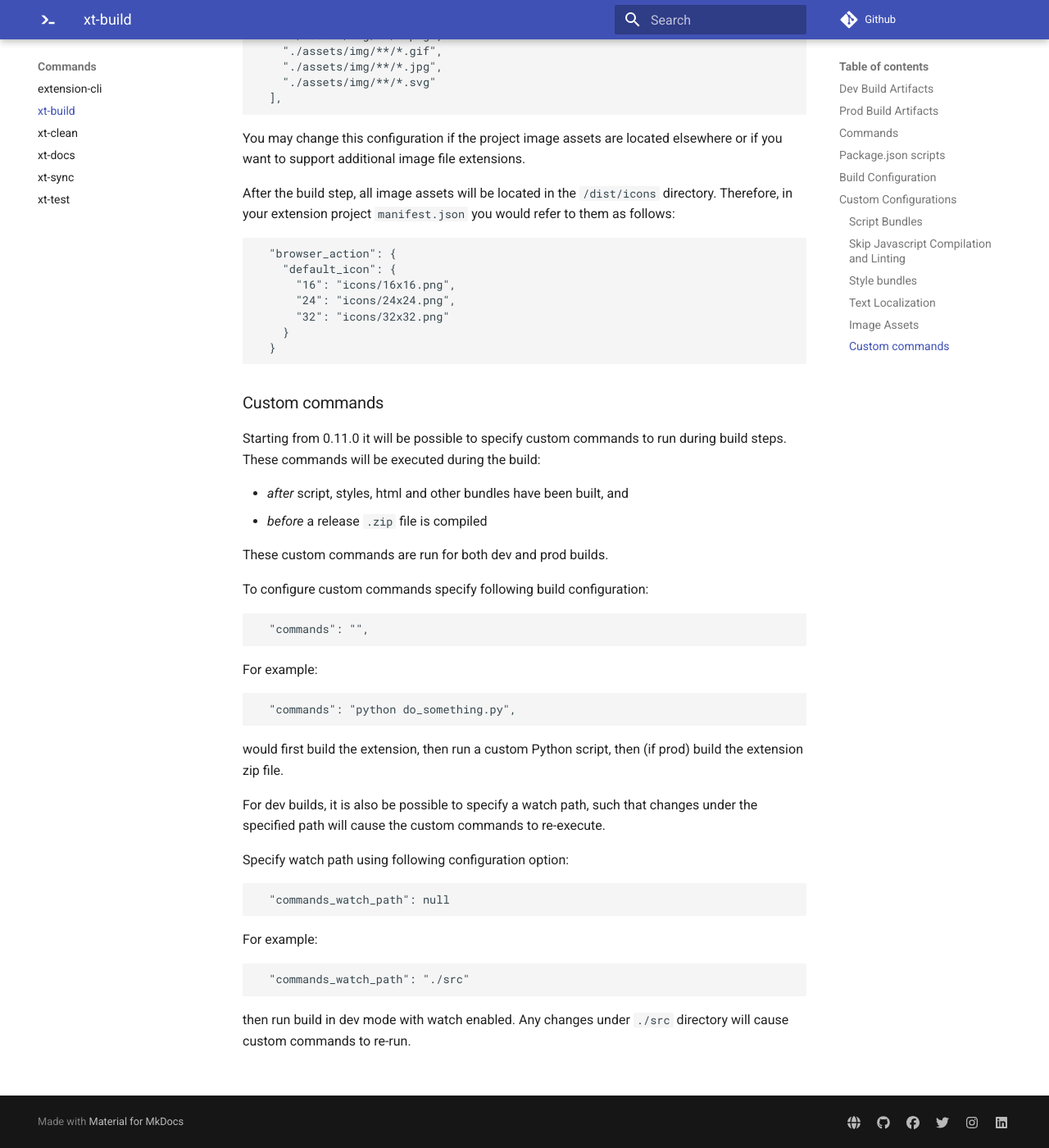
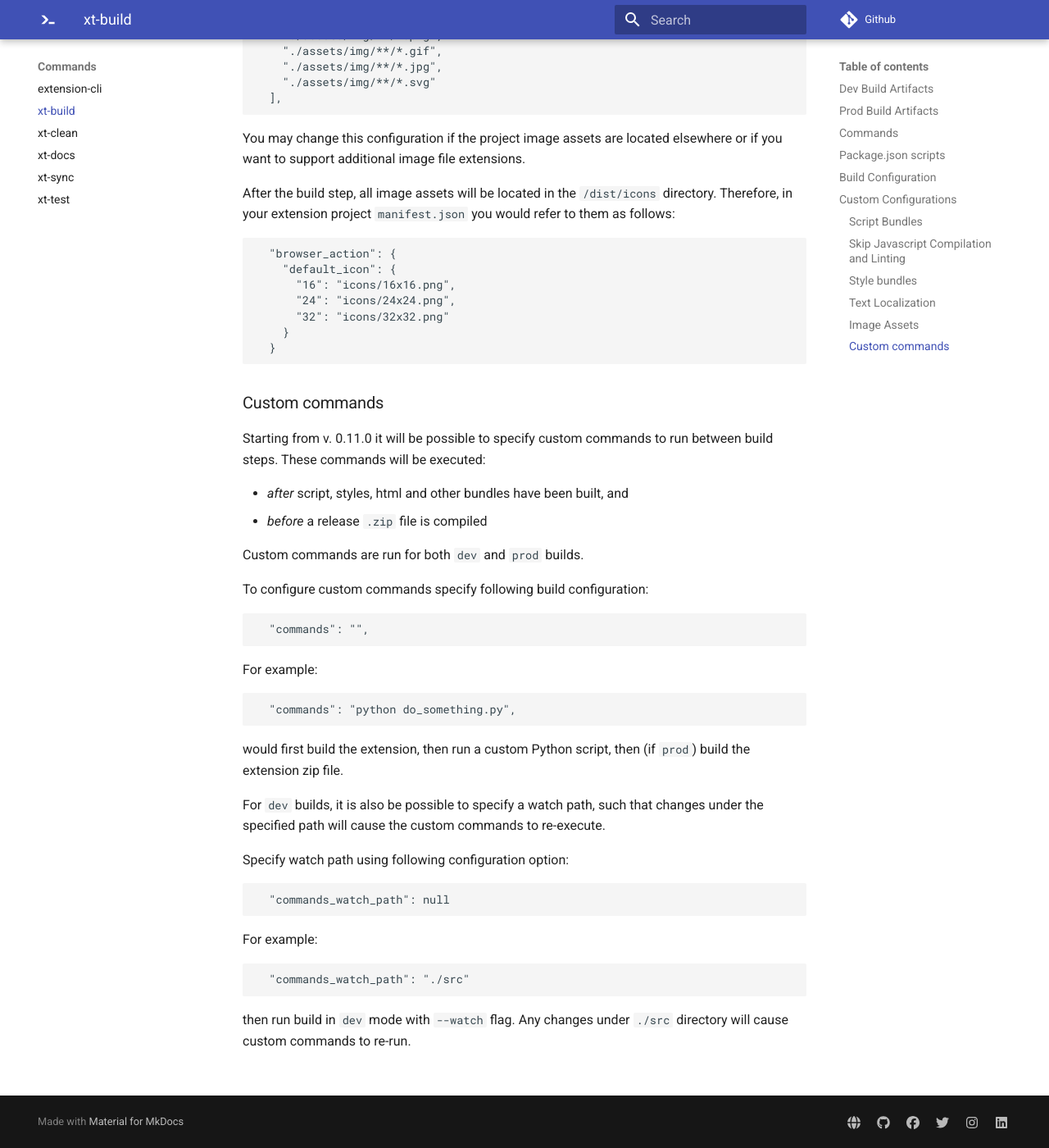
Before and after one commit to MobileFirstLLC/extension-cli, an MkDocs documentation site: the page built from guide/03-xt-build.md, in a window 1280 px wide and 1400 px high, scrolled down 6715 px. Shown: the whole window at 82% size. Built offline with MkDocs 1.6.1 and Material for MkDocs 9.7.7, drawn with Linux system fonts in a browser that asks for light colours; comment, search, counter and statistics services are not loaded; some of the changed text lies outside the part shown.

Commit message:
#18: update docs

````diff
--- a/guide/03-xt-build.md
+++ b/guide/03-xt-build.md
@@ -246,8 +246,8 @@ _build configuration:_
 
 ```
   "xtbuild": {
-      "locales_dir": "./my/custom/locales/path/",
-      "locales_list": ["en","fr","pl"]
+      "locales_list": ["en","fr","pl"],
+      "locales_dir": "./my/custom/locales/path/"
   }
 ```
 
@@ -297,13 +297,13 @@ Therefore, in your extension project `manifest.json` you would refer to them as
 
 ### Custom commands
 
-Starting from 0.11.0 it will be possible to specify custom commands to run during build steps. These commands will be
-executed during the build:
+Starting from v. 0.11.0 it will be possible to specify custom commands to run between build steps. These commands will be
+executed:
 
 - _after_ script, styles, html and other bundles have been built, and
 - _before_ a release `.zip` file is compiled
 
-These custom commands are run for both dev and prod builds.
+Custom commands are run for both `dev` and `prod` builds.
 
 To configure custom commands specify following build configuration:
 
@@ -317,9 +317,9 @@ For example:
   "commands": "python do_something.py",
 ```
 
-would first build the extension, then run a custom Python script, then (if prod) build the extension zip file.
+would first build the extension, then run a custom Python script, then (if `prod`) build the extension zip file.
 
-For dev builds, it is also be possible to specify a watch path, such that changes under the specified path will
+For `dev` builds, it is also be possible to specify a watch path, such that changes under the specified path will
 cause the custom commands to re-execute.
 
 Specify watch path using following configuration option:
@@ -334,4 +334,4 @@ For example:
   "commands_watch_path": "./src"
 ```
 
-then run build in dev mode with watch enabled. Any changes under `./src` directory will cause custom commands to re-run.
+then run build in `dev` mode with `--watch` flag. Any changes under `./src` directory will cause custom commands to re-run.
````
